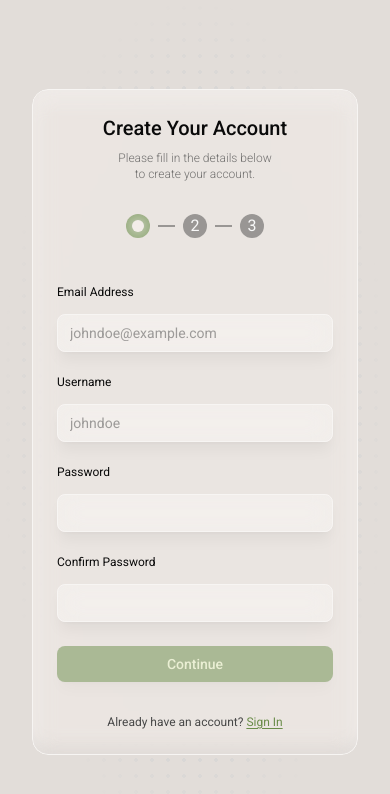
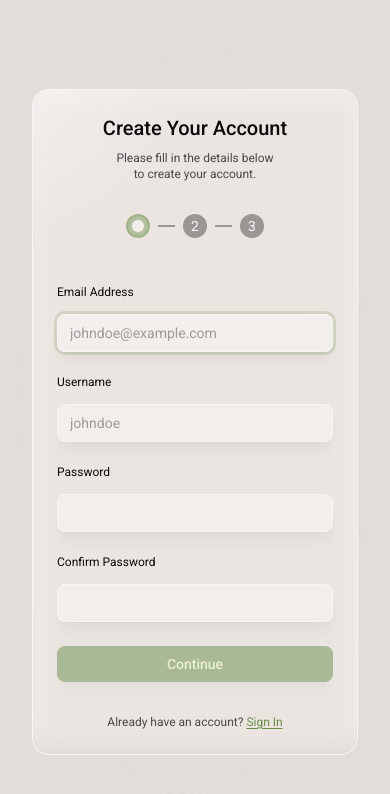
Before and after one commit to JustTunya/crwsync, a Next.js app in the folder apps/frontend/: page /auth/signup in a window 390 px wide. Shown: the top 794 px of the page. Built offline with nearby package versions, Linux system fonts and the light colour scheme; no server answers; some icons are missing.

Commit message:
optimized signup page

```diff
--- a/apps/frontend/app/globals.css
+++ b/apps/frontend/app/globals.css
@@ -6,8 +6,6 @@
 @theme inline {
   --color-background: var(--background);
   --color-foreground: var(--foreground);
-  --font-sans: var(--font-geist-sans);
-  --font-mono: var(--font-geist-mono);
   --font-roboto: var(--font-roboto);
   --color-sidebar-ring: var(--sidebar-ring);
   --color-sidebar-border: var(--sidebar-border);
--- a/apps/frontend/app/layout.tsx
+++ b/apps/frontend/app/layout.tsx
@@ -1,22 +1,12 @@
 import type { Metadata } from "next";
-import { Geist, Geist_Mono, Roboto } from "next/font/google";
+import { Roboto } from "next/font/google";
 import "./globals.css";
-
-const geistSans = Geist({
-  variable: "--font-geist-sans",
-  subsets: ["latin"],
-});
-
-const geistMono = Geist_Mono({
-  variable: "--font-geist-mono",
-  subsets: ["latin"],
-});
 
 const roboto = Roboto({
   variable: "--font-roboto",
   subsets: ["latin"],
-  weight: ["200", "300", "400", "500", "700", "800", "900"],
-  display: "swap",
+  weight: ["400", "500", "700"],
+  display: "swap"
 });
 
 export const metadata: Metadata = {
@@ -31,7 +21,7 @@ export default function RootLayout({
 }>) {
   return (
     <html lang="en" suppressHydrationWarning>
-      <body className={`${geistSans.variable} ${geistMono.variable} ${roboto.variable} antialiased font-roboto`}>
+      <body className={`${roboto.variable} font-roboto antialiased`}>
         <div className="fixed inset-0 size-full bg-base-300">
           <div className="absolute inset-0 size-full bg-[radial-gradient(var(--color-muted)_1.6px,transparent_1px)] [background-size:16px_16px] [mask-image:radial-gradient(ellipse_50%_50%_at_50%_50%,#000_70%,transparent_100%)]" />
         </div>
--- a/apps/frontend/components/signin-form.tsx
+++ b/apps/frontend/components/signin-form.tsx
@@ -42,7 +42,7 @@ export function SigninForm() {
       </div>
 
       <motion.div
-        key="step1"
+        key="signin"
         variants={variants}
         initial="enter"
         animate="center"
@@ -59,6 +59,7 @@ export function SigninForm() {
               value={identifier}
               onChange={(e) => setIdentifier(e.target.value)}
               className={cn(state.errors?.identifier && "border-error")}
+              autoFocus
             />
           </div>
 
--- a/apps/frontend/components/signup-form.tsx
+++ b/apps/frontend/components/signup-form.tsx
@@ -58,7 +58,7 @@ export function SignupForm() {
     <GlassBox>
       <div className="text-center space-y-2 mb-8 sm:mb-12">
         <h1 className="text-xl sm:text-2xl font-medium">Create Your Account</h1>
-        <p className="text-xs sm:text-sm text-balance text-muted-foreground/75 font-light">
+        <p className="text-xs sm:text-sm text-balance text-muted-foreground font-light">
           Please fill in the details below to create your account.
         </p>
       </div>
@@ -71,7 +71,7 @@ export function SignupForm() {
                 (i + 1 < steps) && "w-full"
               )}>
                 <div key={i} className={cn(
-                  "size-6 rounded-full bg-accent flex items-center justify-center text-base text-primary-content",
+                  "size-6 rounded-full bg-accent flex items-center justify-center text-sm sm:text-base text-primary-content",
                   (step > i) ? "bg-accent/60" : "bg-muted-foreground/50"
                 )}>
                   {(step > i) ? (
@@ -93,7 +93,7 @@ export function SignupForm() {
           </div>
 
         <AnimatePresence mode="wait">
-          {step === 1 && (
+          {(step === 1) && (
             <motion.div
               key="step1"
               variants={variants}
@@ -112,7 +112,7 @@ export function SignupForm() {
             </motion.div>
           )}
 
-          {step === 2 && (
+          {(step === 2) && (
             <motion.div
               key="step2"
               variants={variants}
@@ -132,7 +132,7 @@ export function SignupForm() {
             </motion.div>
           )}
 
-          {step === 3 && (
+          {(step === 3) && (
             <motion.div
               key="step3"
               variants={variants}
--- a/apps/frontend/components/signup-step1.tsx
+++ b/apps/frontend/components/signup-step1.tsx
@@ -77,6 +77,7 @@ export default function SignupStep1(props: SignupStep1Props) {
           validation={checkEmail && validEmail}
           onChange={handleEmailChange}
           className={(checkEmail === false || validEmail === false) ? "border-error" : ""}
+          autoFocus
         />
         {(checkEmail === false) && (
           <Label error>This email address is already taken</Label>
--- a/apps/frontend/components/signup-step2.tsx
+++ b/apps/frontend/components/signup-step2.tsx
@@ -112,6 +112,7 @@ export default function SignupStep2(props: SignupStep2Props) {
               value={firstname}
               onChange={handleFirstNameChange}
               className={(validFirstName === false) ? "border-error" : ""}
+              autoFocus
             />
           </div>
 
--- a/apps/frontend/components/ui/glassbox.tsx
+++ b/apps/frontend/components/ui/glassbox.tsx
@@ -1,4 +1,5 @@
-import SpotlightCard from "@/components/ui/spotlight";
+import dynamic from "next/dynamic";
+const SpotlightCard = dynamic(() => import("@/components/ui/spotlight"), { ssr: false });
 
 export function GlassBox({ children }: { children: React.ReactNode }) {
   return (
```
